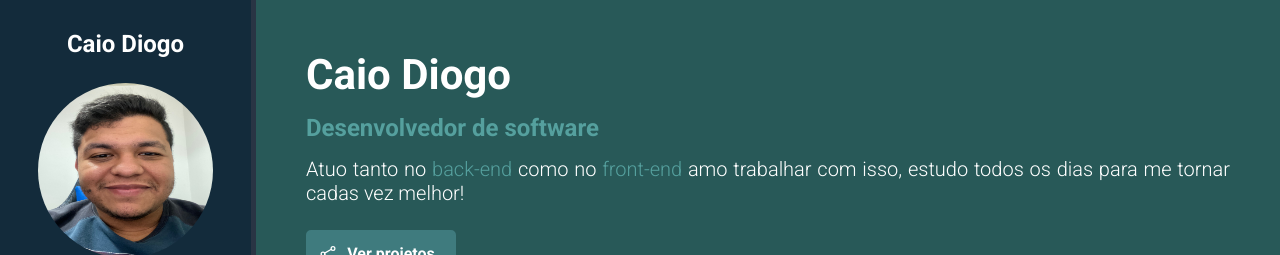
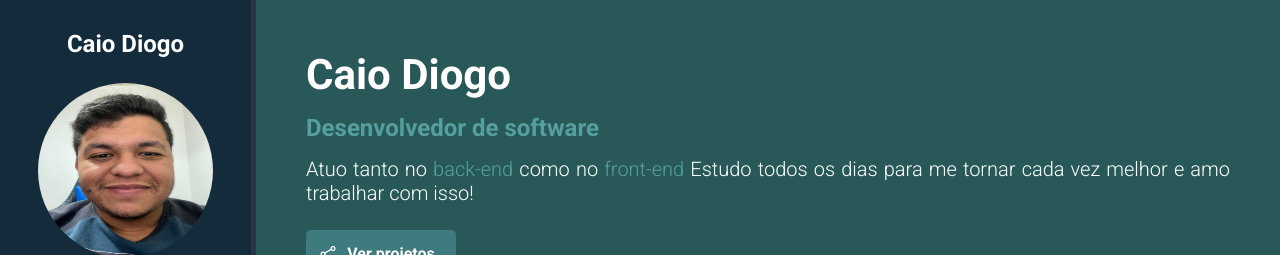
Before and after one commit to CaioDiogoDev/CaioDiogoDev.github.io, a plain HTML site: page index.html in a window 1280 px wide. Shown: the top 255 px of the page. Drawn offline with nearby package versions, Linux system fonts and the light colour scheme.

Commit message:
Update index.html

```diff
--- a/index.html
+++ b/index.html
@@ -43,7 +43,7 @@
         <section id="about-container">
             <h1 id="name">Caio Diogo</h1>
             <p id="title"><span class="highlight">Desenvolvedor de software</span></p>
-            <p class="description">Atuo tanto no <span class="highlight">back-end</span> como no <span class="highlight">front-end</span> amo trabalhar com isso, estudo todos os dias para me tornar cadas vez melhor!</p>
+            <p class="description">Atuo tanto no <span class="highlight">back-end</span> como no <span class="highlight">front-end</span> Estudo todos os dias para me tornar cada vez melhor e amo trabalhar com isso!</p>
             <a href="https://github.com/caiodsilva1234" id="btn-projects" target="_blank">
                 <ion-icon name="share-social-outline"></ion-icon> <span> Ver projetos </span>
             </a>
```
